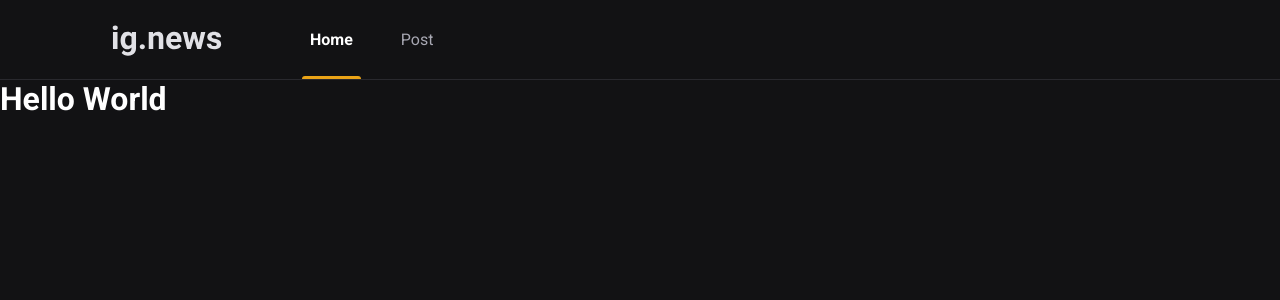
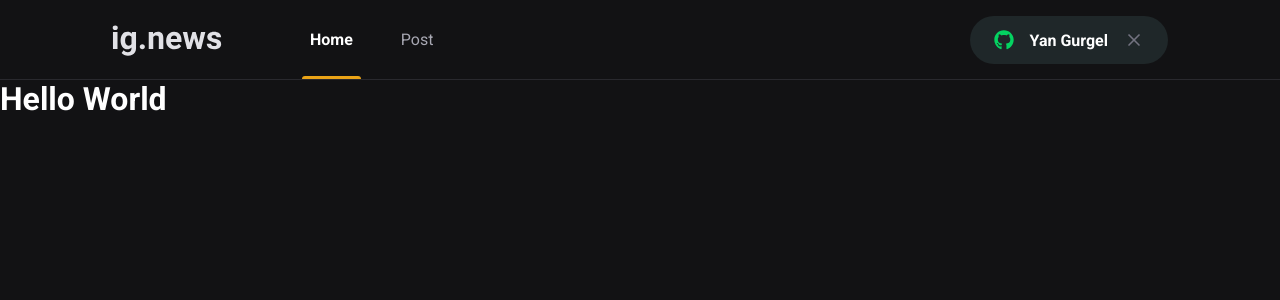
Before and after one commit to Yan-Gurgel/ignews, a Next.js app: page / in a window 1280 px wide. Shown: the top 300 px of the page. Built offline with nearby package versions, Linux system fonts and the light colour scheme.

Commit message:
Add Componente SignInButton

```diff
--- a/package.json
+++ b/package.json
@@ -11,6 +11,7 @@
     "next": "10.1.3",
     "react": "17.0.2",
     "react-dom": "17.0.2",
+    "react-icons": "^4.2.0",
     "sass": "^1.32.8"
   },
   "devDependencies": {
--- a/src/components/Header/index.tsx
+++ b/src/components/Header/index.tsx
@@ -1,3 +1,5 @@
+import { SignInButton } from '../SignInButton';
+
 import styles from './styles.module.scss';
 //Header importado para o _app pois ele vai aparecer em todas as páginas
 export function Header() {
@@ -9,6 +11,8 @@
                     <a className={styles.active}>Home</a>
                     <a>Post</a>
                 </nav>
+
+                <SignInButton />
             </div>
         </header>
     );
--- a/src/components/Header/styles.module.scss
+++ b/src/components/Header/styles.module.scss
@@ -59,4 +59,8 @@
     }
 
 }
+
+    button {
+        margin-left: auto;
+   }
 }
--- /dev/null
+++ b/src/components/SignInButton/index.tsx
@@ -0,0 +1,27 @@
+import { FaGithub } from 'react-icons/fa'
+import { FiX } from 'react-icons/fi'
+
+import styles from './styles.module.scss'
+
+export function SignInButton() {
+    const isUserLoggedIn = true;
+
+    return isUserLoggedIn ? (
+        <button
+            type="button"
+            className={styles.SignInButton}>
+            <FaGithub color="#04d361" />
+            Yan Gurgel
+            <FiX color="#737380" className={styles.closeIcon}/>
+        </button>
+    ) : (
+        <button
+            type="button"
+            className={styles.SignInButton}>
+            <FaGithub color="#eba417" />
+            Sign in with Github
+        </button>
+    );
+
+
+}
--- /dev/null
+++ b/src/components/SignInButton/styles.module.scss
@@ -0,0 +1,34 @@
+.SignInButton {
+    height: 3rem;
+    border-radius: 3rem;
+    background: var(--gray-850);
+    border: 0;
+    padding: 0 1.5rem;
+
+    display: flex;
+    align-items: center;
+    justify-content: center;
+
+    color:  var(--white);
+    font-weight: bold;
+
+svg {
+    width: 20px;
+    height: 20px;
+}
+
+svg:first-child {
+    margin-right: 1rem;
+}
+
+svg.closeIcon {
+    margin-left: 1rem;
+}
+
+transition: filter 0.2s;
+
+&:hover {
+    filter: brightness(0.8);
+}
+
+}
--- a/src/styles/global.scss
+++ b/src/styles/global.scss
@@ -10,6 +10,7 @@
     --gray-100: #e1e1e6;
     --gray-300: #a8a8b3;
     --gray-800: #29292e;
+    --gray-850: #1f2729;
     --gray-900: #121214;
 
     --cyan-500: #61dafb;
```
Also changed, not shown: 1 other file (tests, documents, lock files or other folders).
